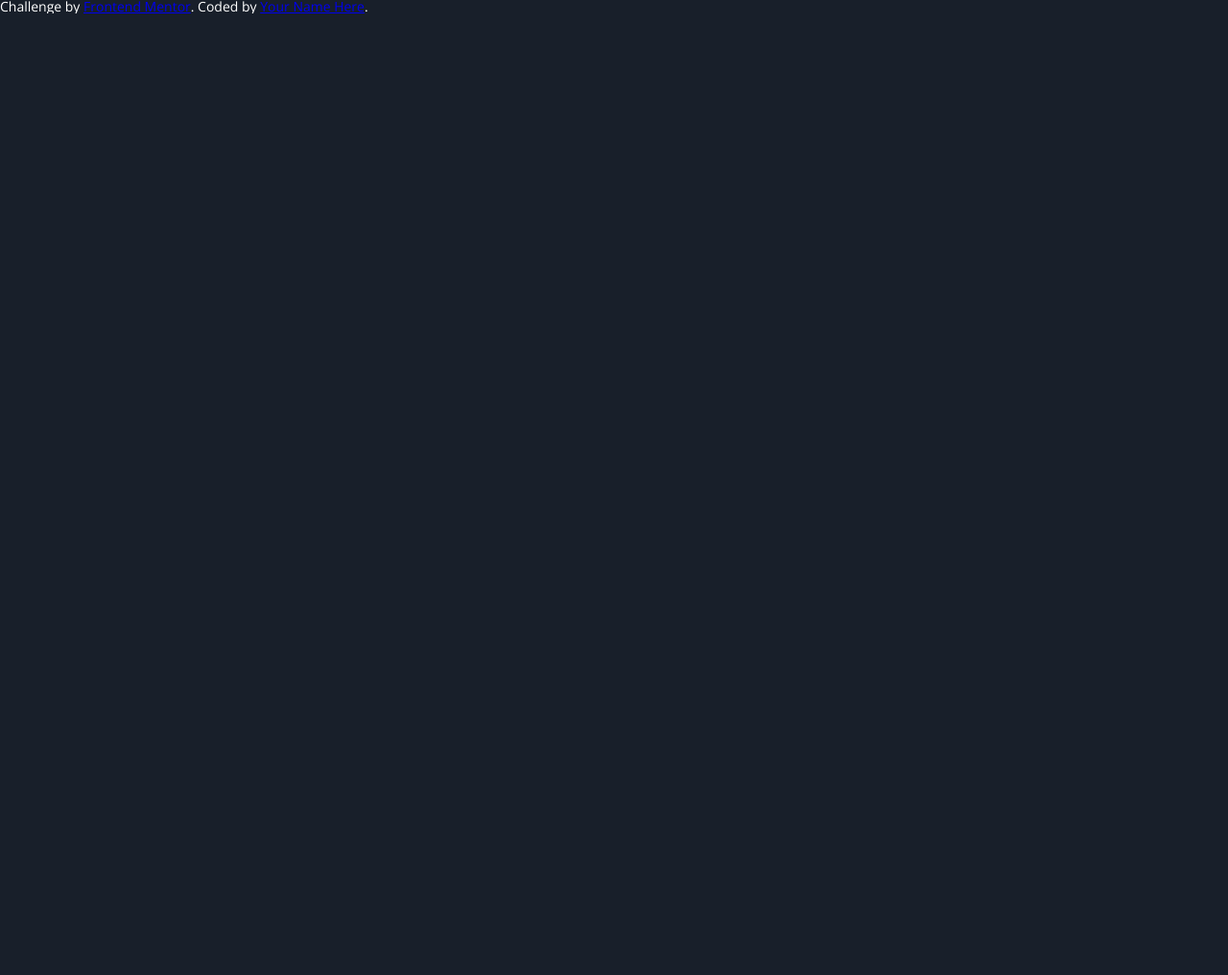
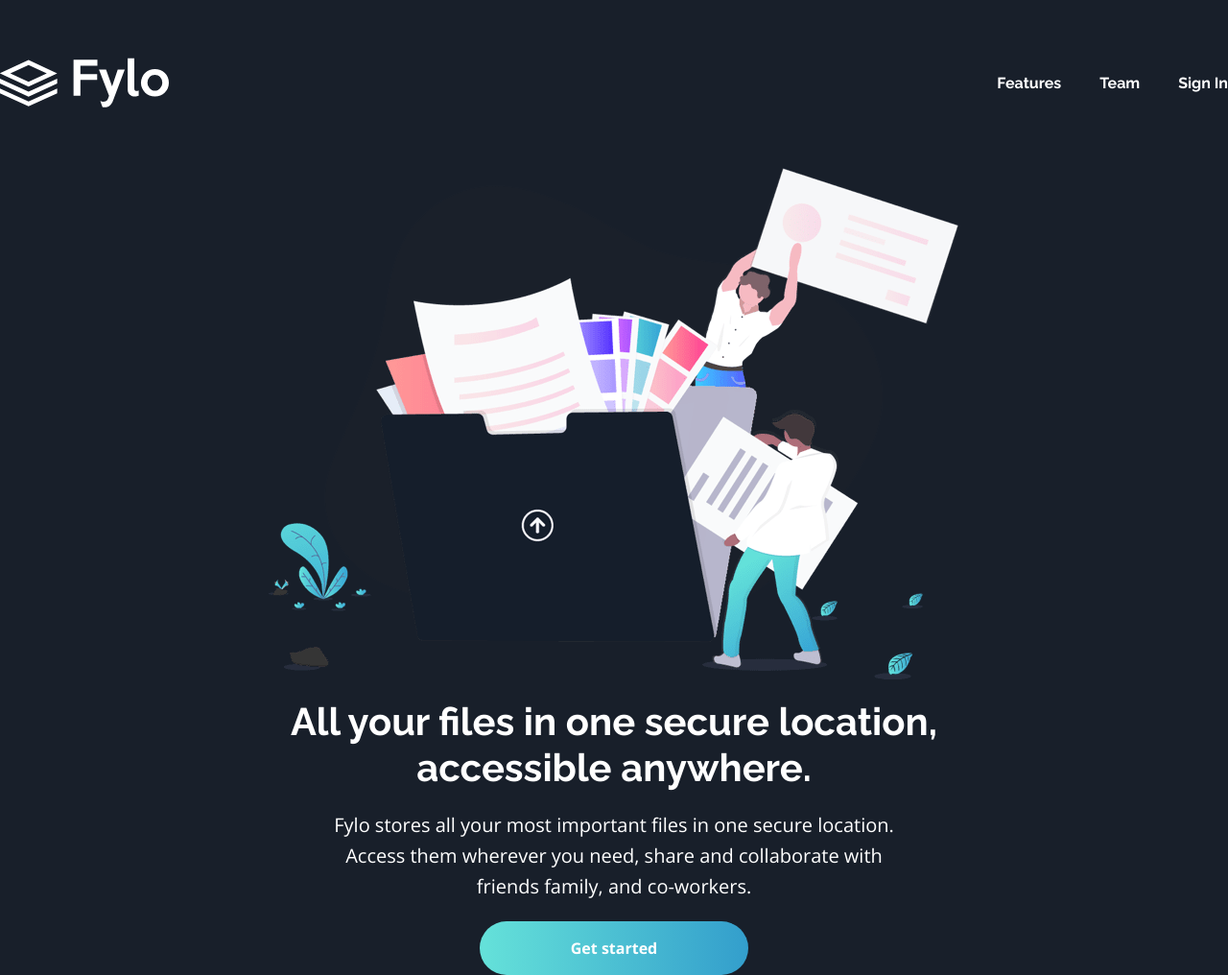
Before and after one commit to rmmena123/fylo, a plain HTML site: page index.html in a window 1280 px wide. Shown: the whole page at 96% size. Before the commit the page ends 800 px from the top, so only its background shows below. Drawn offline with nearby package versions, Linux system fonts and the light colour scheme.

Commit message:
Features: Desktop header and hero section

```diff
--- a/css/general.css
+++ b/css/general.css
@@ -30,15 +30,41 @@ body {
   overflow-x: hidden;
 }
 
-.heading-primary,
-.heading-secondary,
-.heading-tertiary,
+.heading,
 .cta,
 .header {
   font-family: "Raleway", sans-serif;
+  font-weight: 700;
+  font-weight: 4rem;
 }
 
 .container {
   max-width: 144rem;
   margin: 0 auto;
 }
+
+.heading {
+  font-size: 4rem;
+  font-weight: 700;
+  line-height: 1.2;
+  text-align: center;
+}
+
+.btn:link,
+.btn:visited {
+  width: 28rem;
+  padding: 2rem;
+  font-size: 1.6rem;
+  font-weight: 700;
+  color: var(--white);
+  text-decoration: none;
+  text-align: center;
+  background: linear-gradient(90deg, var(--cyan) 0%, var(--blue) 100%);
+  border: none;
+  border-radius: 28px;
+}
+
+.btn:hover,
+.btn:active {
+  background: var(--cyan);
+}
--- a/css/style.css
+++ b/css/style.css
@@ -0,0 +1,60 @@
+/*
+-----------------------------------
+  HEADER
+-----------------------------------
+*/
+
+.header {
+  max-width: 144rem;
+  padding: 6rem 0;
+  margin: 0 auto;
+  display: flex;
+  justify-content: space-between;
+  align-items: center;
+}
+
+.main-nav-list {
+  list-style: none;
+  display: flex;
+  align-items: center;
+  margin-left: auto;
+  gap: 4rem;
+}
+
+.main-nav-link:link,
+.main-nav-link:visited {
+  display: inline-block;
+  font-size: 1.6rem;
+  color: var(--white);
+  text-decoration: none;
+  transition: all 0.3s;
+}
+
+.main-nav-link:hover,
+.main-nav-link:active {
+  font-weight: 700;
+  border-bottom: 1px solid var(--white);
+}
+
+/*
+-----------------------------------
+  HERO
+-----------------------------------
+*/
+
+.section-hero {
+  max-width: 72rem;
+  margin: 0 auto;
+  display: flex;
+  flex-direction: column;
+  gap: 2rem;
+  justify-content: center;
+  align-items: center;
+}
+
+.hero-description {
+  font-size: 2rem;
+  text-align: center;
+  line-height: 1.6;
+  padding: 0 6rem;
+}
--- a/index.html
+++ b/index.html
@@ -36,13 +36,46 @@
     </title>
   </head>
   <body>
-    <footer>
-      <p class="attribution">
-        Challenge by
-        <a href="https://www.frontendmentor.io?ref=challenge" target="_blank"
-          >Frontend Mentor</a
-        >. Coded by <a href="#">Your Name Here</a>.
-      </p>
-    </footer>
+    <header class="header">
+      <a href="#">
+        <img src="images/logo.svg" alt="Fylo Logo" />
+      </a>
+
+      <nav class="main-nav">
+        <ul class="main-nav-list">
+          <li>
+            <a class="main-nav-link" href="#">Features</a>
+          </li>
+          <li>
+            <a class="main-nav-link" href="#">Team</a>
+          </li>
+          <li>
+            <a class="main-nav-link" href="#">Sign In</a>
+          </li>
+        </ul>
+      </nav>
+    </header>
+
+    <main>
+      <section class="section-hero">
+        <img
+          src="images/illustration-intro.png"
+          class="hero-img"
+          alt="Group of people putting some files in a giant folder"
+        />
+
+        <h1 class="heading">
+          All your files in one secure location, accessible anywhere.
+        </h1>
+
+        <p class="hero-description">
+          Fylo stores all your most important files in one secure location.
+          Access them wherever you need, share and collaborate with friends
+          family, and co-workers.
+        </p>
+
+        <a href="#" class="btn">Get started</a>
+      </section>
+    </main>
   </body>
 </html>
```
